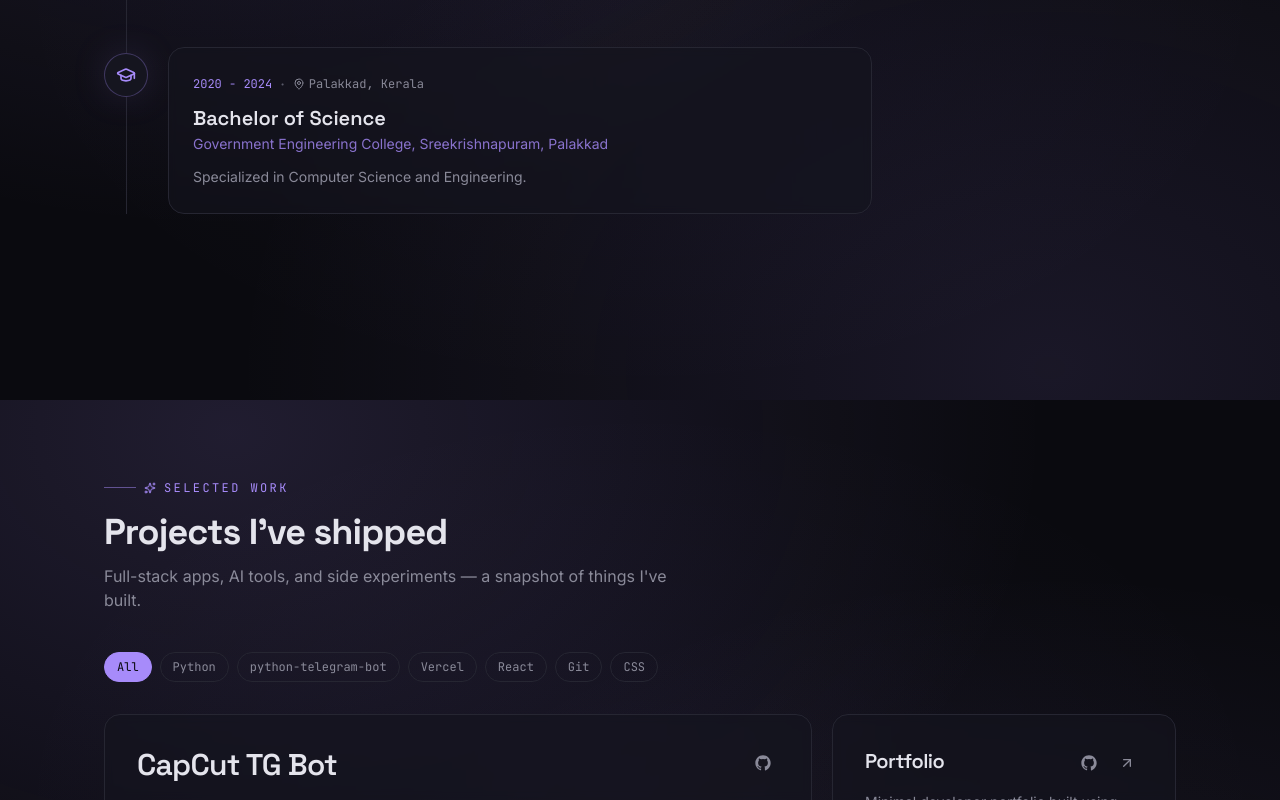
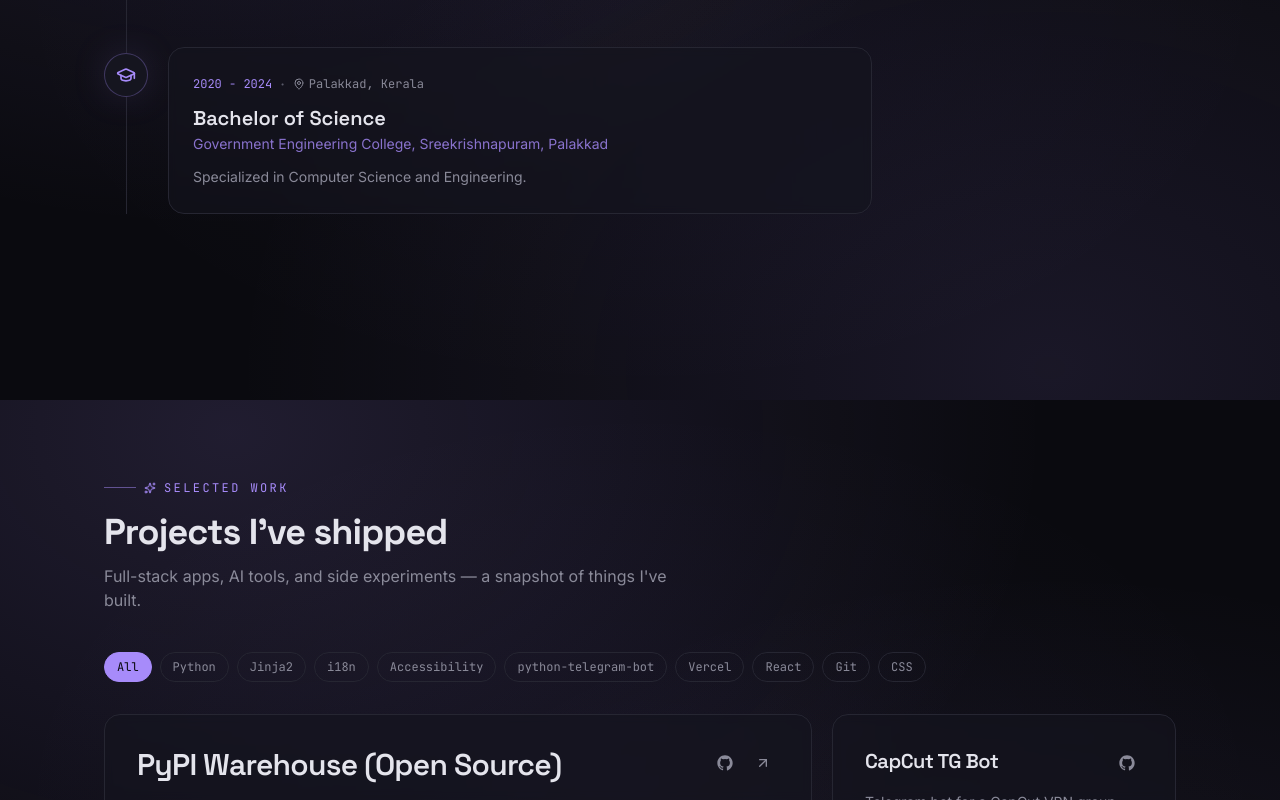
Before and after one commit to mashhoorahdal/portfolio, a React (Vite) app: page / in a window 1280 px wide. Shown: the part 2000-2800 px from the top of the page. Built offline with nearby package versions, Linux system fonts and the light colour scheme; no server answers.

Commit message:
feat: add PyPI Warehouse open-source contribution to projects

```diff
--- a/src/portfolio.js
+++ b/src/portfolio.js
@@ -21,6 +21,14 @@
 const projects = [
   // projects can be added an removed
   // if there are no projects, Projects section won't show up
+  {
+    name: "PyPI Warehouse (Open Source)",
+    description:
+      "Two merged PRs to PyPI Warehouse — the backend powering pypi.org. Improved collaborator notification emails (dynamic project/user links + a reusable FAQ helper) and fixed WCAG heading accessibility in project detail pages, keeping the i18n template pipeline intact.",
+    stack: ["Python", "Jinja2", "i18n", "Accessibility"],
+    sourceCode: "https://github.com/pypi/warehouse",
+    livePreview: "https://pypi.org",
+  },
   {
     name: "CapCut TG Bot",
     description:
```
